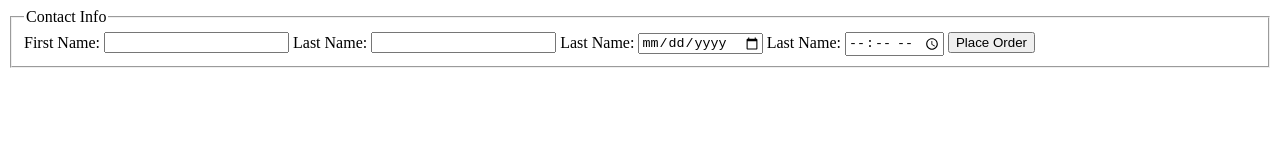
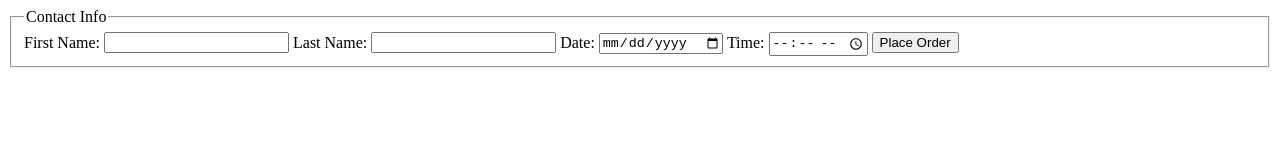
Before and after one commit to samkosal/Appointment-Scheduler, a website: page views/home.html in a window 1280 px wide. Drawn offline with Linux system fonts and the light colour scheme.

Commit message:
fixed the titles for each thing

```diff
--- a/views/home.html
+++ b/views/home.html
@@ -20,12 +20,12 @@
             <label for="lname">Last Name:</label>
             <input type="text" id="lname" name="lname">
 
-            <span id="err-date" class="error"> Last Name cannot be empty!</span>
-            <label for="date">Last Name:</label>
+            <!-- <span id="err-date" class="error"> Date cannot be empty!</span> -->
+            <label for="date">Date:</label>
             <input type="date" id="date" name="date">
 
-            <span id="err-time" class="error"> Last Name cannot be empty!</span>
-            <label for="time">Last Name:</label>
+            <!-- <span id="err-time" class="error"> Time cannot be empty!</span> -->
+            <label for="time">Time:</label>
             <input type="time" id="time" name="time">
 
             <button type="submit" id="order-button"> Place Order</button>
```
